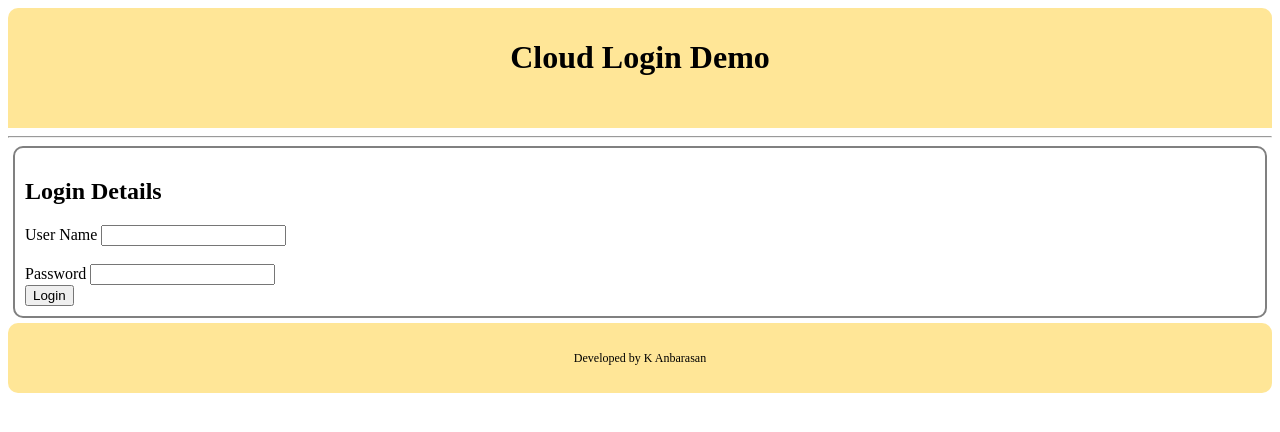
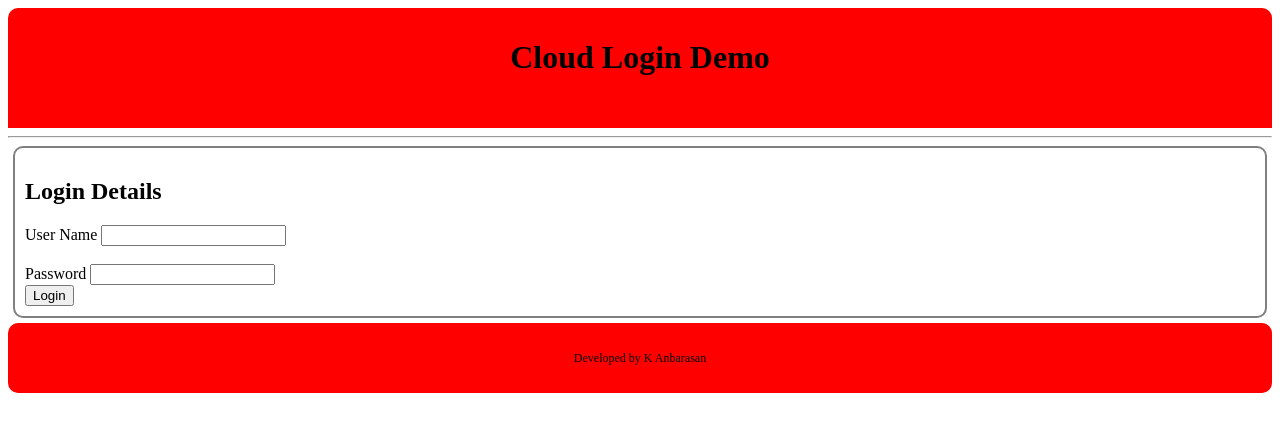
Before and after one commit to indiedevdiary/iot, a PHP site: page / in a window 1280 px wide. Shown: the top 432 px of the page. Run offline with PHP 8.4, Linux system fonts and the light colour scheme.

Commit message:
Update sitestyle.css

```diff
--- a/sitestyle.css
+++ b/sitestyle.css
@@ -2,7 +2,7 @@
             header {
                 text-align:center;
                 height: 100px;
-                background-color: #ffe697;
+                background-color: red;
                 padding: 10px;
                 border-radius: 10px 10px 0px 0px;
             }
@@ -11,7 +11,7 @@
                 font-size: 12px;
                 height: 50px;
                 line-height: 50px;
-                background-color: #ffe697;
+                background-color: red;
                 padding: 10px;
                 border-radius: 10px;
             }
```
